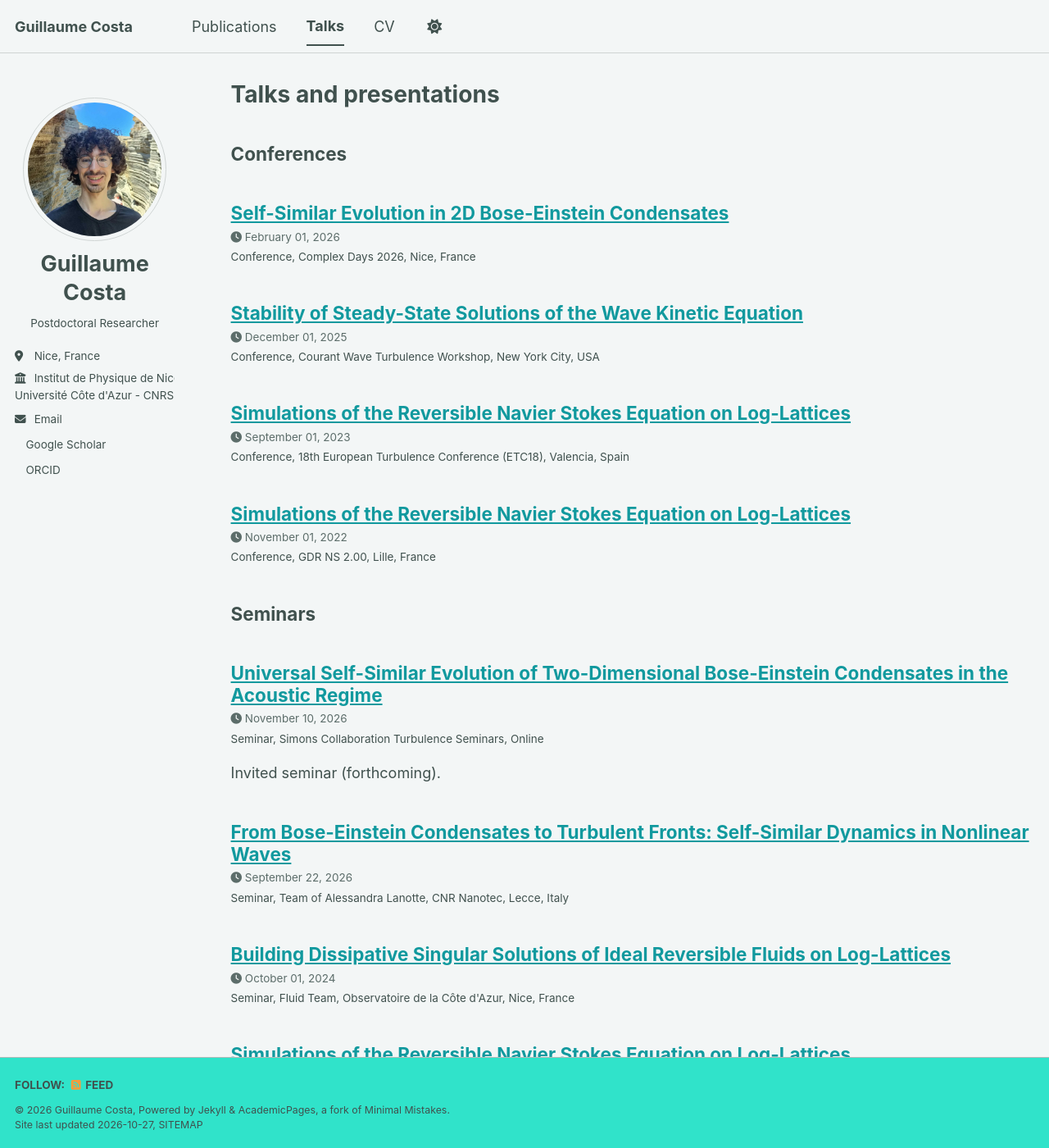
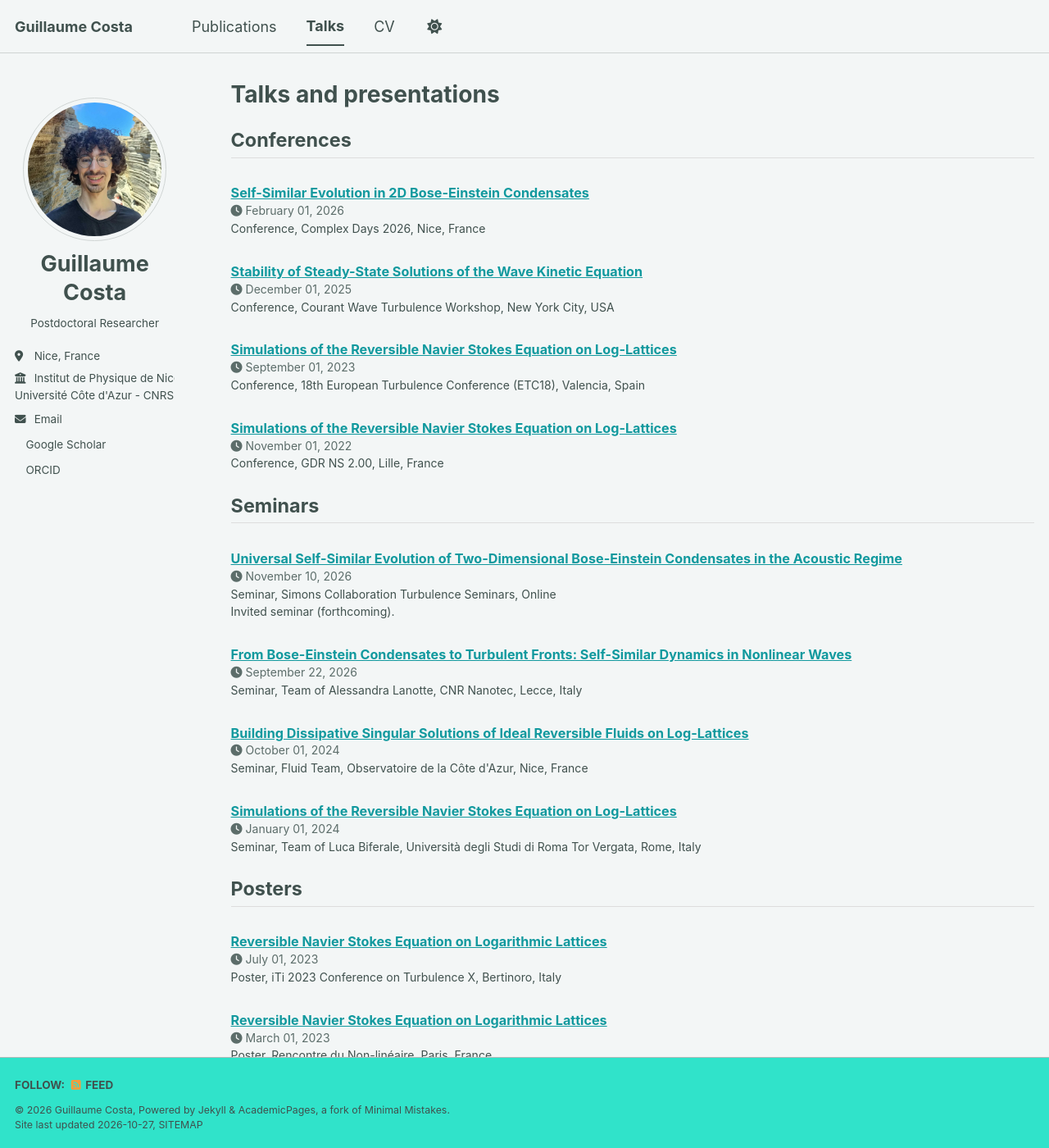
Before and after one commit to GuilCos/GuilCos.github.io, a Jekyll site: the page built from _pages/talks.html, in a window 1280 px wide and 1400 px high. Shown: the whole window at 82% size. Built offline with Jekyll 4.4.1, drawn with Linux system fonts in a browser that asks for light colours; a script bundle is joined from its source files by our own code; a style sheet for code colours, icons or effects is not loaded.

Commit message:
Update main.scss

```diff
--- a/assets/css/main.scss
+++ b/assets/css/main.scss
@@ -150,3 +150,32 @@
 .research-education .education-list > li {
   margin-bottom: 0.9rem;
 }
+
+/* Talks page: category headings */
+.talk-category-heading {
+  font-size: 1.3rem !important;
+  font-weight: 700 !important;
+  line-height: 1.3 !important;
+  margin-top: 1.5rem !important;
+  margin-bottom: 0.7rem !important;
+  padding-bottom: 0.3rem;
+  border-bottom: 1px solid #ddd;
+}
+
+/* Talks page: compact entries */
+.archive__item {
+  margin-bottom: 0.8rem;
+}
+
+.archive__item-title {
+  font-size: 0.9rem !important;
+  line-height: 1.25 !important;
+  margin-bottom: 0.15rem !important;
+}
+
+.archive__item p {
+  font-size: 0.78rem !important;
+  line-height: 1.3 !important;
+  margin-top: 0 !important;
+  margin-bottom: 0.2rem !important;
+}
```
